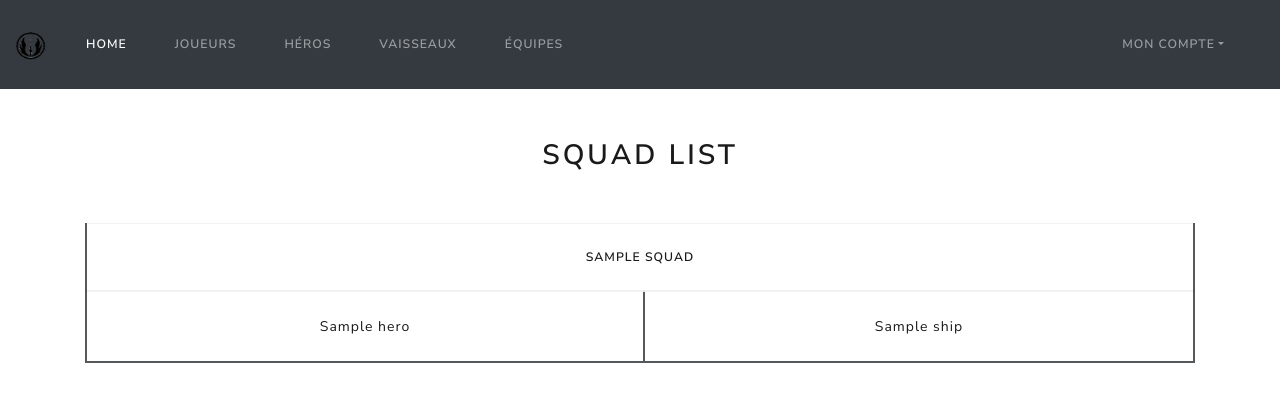
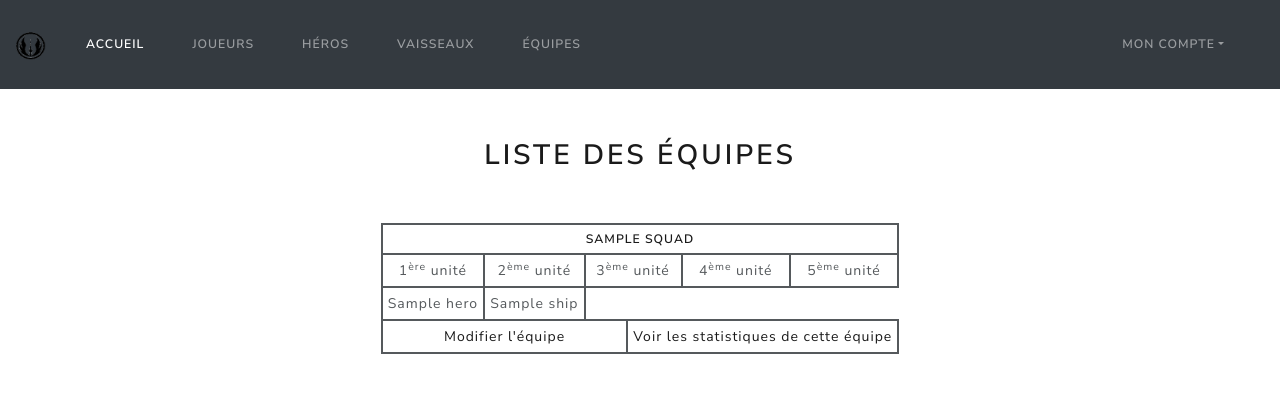
Before and after one commit to Peincolt/admin_crontabium, a Symfony app: template templates/squad/list.html.twig in a window 1280 px wide. Shown: the top 402 px of the page. Run offline with Twig, Linux system fonts and the light colour scheme; the template is opened without the code that fills it: most values are stand-ins (such as "Sample title", 1, 10 or a date in 2020); style sheets or scripts are compiled from the project's sources; some libraries are stand-ins or nearby versions; some web fonts are replaced.

Commit message:
push before brake

```diff
--- a/assets/css/app.css
+++ b/assets/css/app.css
@@ -19,10 +19,6 @@
     #img-hp {
         display: block;
     }
-}
-
-th {
-    cursor: pointer;
 }
 
 #img-hp {
@@ -93,14 +89,13 @@ table tbody tr td a {
     margin: 50px auto;
 }
 
-.th {
+.td {
     border: solid 2px;
     padding: 5px 5px;
 }
 
-.td {
-    border: solid 2px;
-    padding: 5px 5px;
+tbody, thead {
+    border-collapse: separate;
 }
 
 a:hover {
--- a/src/Controller/UnitController.php
+++ b/src/Controller/UnitController.php
@@ -49,7 +49,7 @@ class UnitController extends AbstractController
 
         return $this->render('unit/list.html.twig', [
             'units' => $units,
-            'type' => $entityInformation['name'],
+            'type' => $entityInformation['name'].'s',
             'number' => $number
         ]);
     }
--- a/src/Entity/Squad.php
+++ b/src/Entity/Squad.php
@@ -5,10 +5,11 @@ namespace App\Entity;
 use Doctrine\Common\Collections\ArrayCollection;
 use Doctrine\Common\Collections\Collection;
 use Doctrine\ORM\Mapping as ORM;
+use Symfony\Bridge\Doctrine\Validator\Constraints\UniqueEntity;
 
 /**
  * @ORM\Entity(repositoryClass="App\Repository\SquadRepository")
- */
+ * @UniqueEntity(fields="name",message="Une équipe avec le même nom existe déjà") */
 class Squad
 {
     /**
--- a/templates/base.html.twig
+++ b/templates/base.html.twig
@@ -18,7 +18,7 @@
             <div class="collapse navbar-collapse" id="navbarColor01">
                 <ul class="navbar-nav mr-auto">
                     <li class="nav-item active">
-                        <a class="nav-link" href="{{ path('home') }}">Home<span class="sr-only">(current)</span></a>
+                        <a class="nav-link" href="{{ path('home') }}">Accueil<span class="sr-only">(current)</span></a>
                     </li>
                     <li class="nav-item">
                         <a class="nav-link" href="{{ path('players_list') }}">Joueurs</a>
--- a/templates/squad/edit.html.twig
+++ b/templates/squad/edit.html.twig
@@ -5,7 +5,7 @@
     {{ encore_entry_link_tags('squad') }}
 {% endblock %}
 {% block body %}
-<h2 class="h2"> Create/Edit your own squad </h2>
+<h2 class="h2"> {% if squad.id is not empty %} Modifier l'équipe {{ squad.name }}{% else %} Créer une équipe {% endif %}</h2>
 {{ form_start(formChoice) }}
 <div class="autocomplete">
     {{ form_row(formChoice.name) }}
--- a/templates/squad/list.html.twig
+++ b/templates/squad/list.html.twig
@@ -1,21 +1,38 @@
 {% extends 'base.html.twig' %}
-{% block title %}Squads{% endblock %}
+{% block title %}Équipes{% endblock %}
 {% block body %}
-<h2 class="h2"> Squad list </h2>
+<h2 class="h2"> Liste des équipes </h2>
 {% for squad in squads %}
 <div class="contain-tab">
-    <table class="table table-hover">
+    <table style="margin:auto">
         <thead>
-            <th colspan="5" class="th"><a href="{{ path('squad_modification',{'id':squad.id}) }}">{{ squad.name }}</a></th>
+            <th colspan="6" class="td"><a href="{{ path('squad_modification',{'id':squad.id}) }}">{{ squad.name }}</a></th>
         </thead>
         <tbody>
             <tr>
+                <td class="td">1<sup>ère</sup> unité</td>
+                <td class="td">2<sup>ème</sup> unité</td>
+                <td class="td" colspan="2">3<sup>ème</sup> unité</td>
+                <td class="td">4<sup>ème</sup> unité</td>
+                <td class="td">5<sup>ème</sup> unité</td>
+            </tr>
+            {% set compteur = 1 %}
             {% for hero in squad.hero %}
-            <td class="td"><a href="{{ path('squad_modification',{'id':squad.id}) }}">{{ hero.name }}</a></td>
+            <td {% if compteur == 3 %}colspan="2" {% endif %}class="td">{{ hero.name }}</td>
+            {% set compteur = compteur + 1 %}
             {% endfor %}
             {% for ship in squad.ship %}
-            <td class="td"><a href="{{ path('squad_modification',{'id':squad.id}) }}">{{ ship.name}}</a></td>
+            <td {% if compteur == 3 %}colspan="2" {% endif %}class="td">{{ ship.name}}</td>
+            {% set compteur = compteur + 1 %}
             {% endfor %}
+            </tr>
+            <tr>
+                <td colspan="3" class="td">
+                    <a href="{{ path('squad_modification',{'id':squad.id}) }}">Modifier l'équipe</a>
+                </td>
+                <td colspan="3" class="td">
+                    <a href="{{ path('squad_view',{'id':squad.id}) }}">Voir les statistiques de cette équipe</a>
+                </td>
             </tr>
         </tbody>
     </table>
--- /dev/null
+++ b/translations/messages.fr.php
@@ -0,0 +1,6 @@
+<?php
+
+return [
+    'Ships' => "Ships:",
+    'Heros' => "héros"
+];
```
Also changed, not shown: assets/js/unit.js (+13 -20 lines), src/Form/SquadType.php (+7 -8 lines), templates/squad/view.html.twig (+17 -15 lines), templates/unit/list.html.twig (+10 -5 lines).
